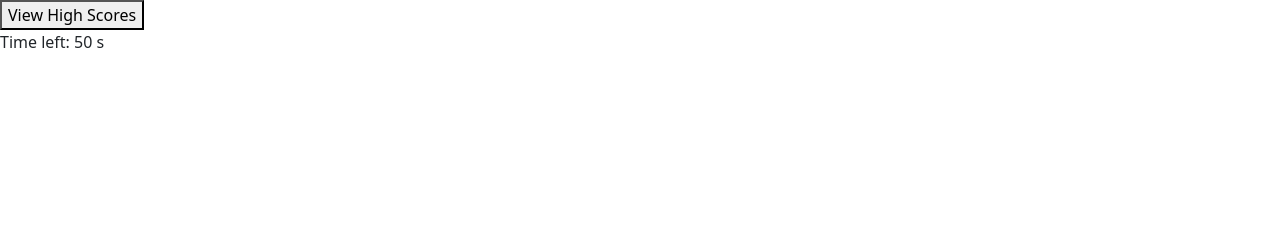
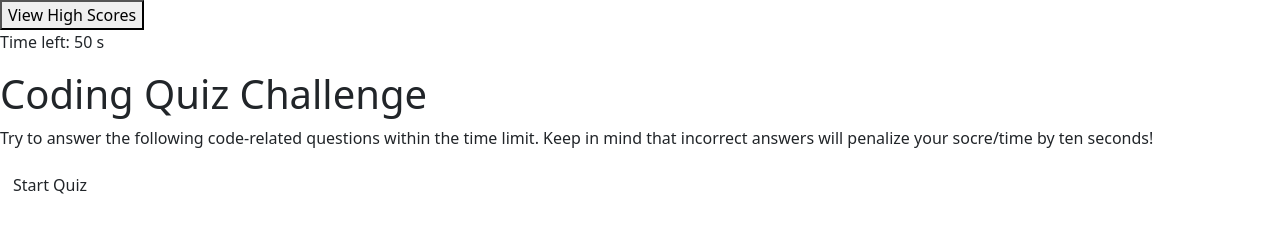
Before and after one commit to jchoi10/quest_select, a plain HTML site: page index.html in a window 1280 px wide. Drawn offline with nearby package versions, Linux system fonts and the light colour scheme.

Commit message:
html start up and front page

```diff
--- a/index.html
+++ b/index.html
@@ -21,5 +21,16 @@
                 <p id="timer">Time left: 50 s</p>
             </div>
         </div>
+    </header>
+
+    <main>
+        <div>
+            <section class="homepage" id="homepage">
+                <h1>Coding Quiz Challenge</h1>
+                <p>Try to answer the following code-related questions within the time limit. Keep in mind that incorrect answers will penalize your socre/time by ten seconds!</p>
+                <button class="btn" id="startButton">Start Quiz</button>
+            </section>
+        </div>
+    </main>
 </body>
 </html>
```
